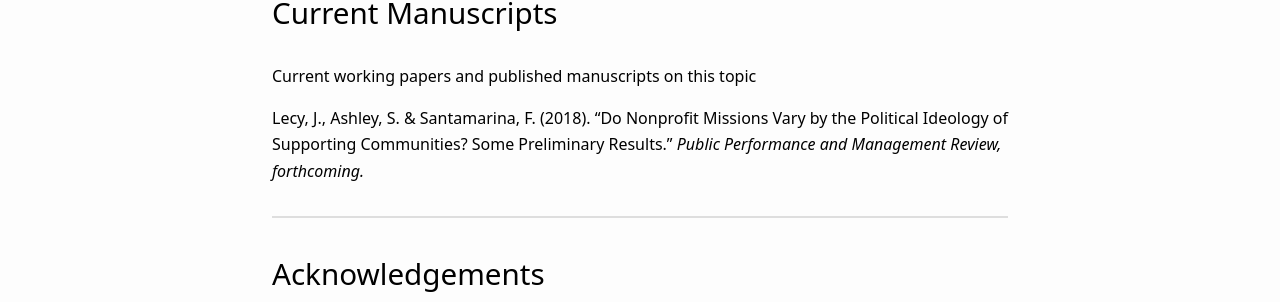
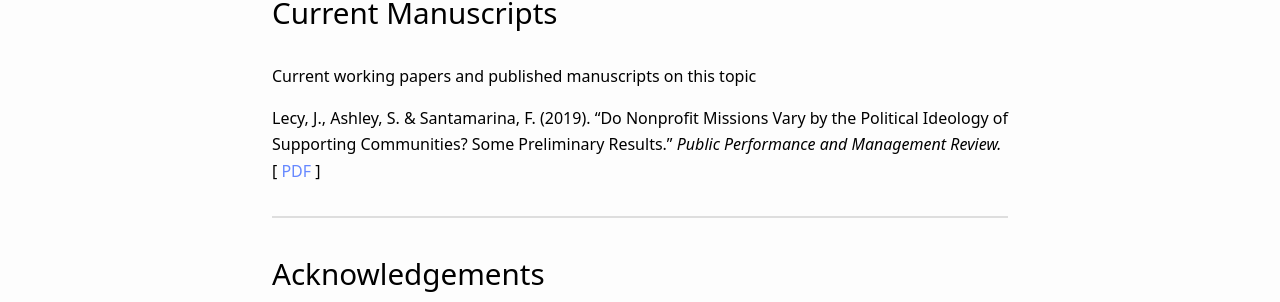
Before and after one commit to Nonprofit-Open-Data-Collective/machine_learning_mission_codes, a Jekyll site: the page built from docs/about.md, in a window 1280 px wide. Shown: the part 1383-1685 px from the top of the page. Built offline with Jekyll 4.4.1, drawn with Linux system fonts in a browser that asks for light colours; our own code applies the rules of GitHub Pages for plain Markdown files.

Commit message:
Update about.md

```diff
--- a/docs/about.md
+++ b/docs/about.md
@@ -52,7 +52,7 @@ Nonprofit Studies and Collaborative Governance
 
 Current working papers and published manuscripts on this topic
 
-Lecy, J., Ashley, S. & Santamarina, F. (2018). “Do Nonprofit Missions Vary by the Political Ideology of Supporting Communities? Some Preliminary Results.” *Public Performance and Management Review, forthcoming.*
+Lecy, J., Ashley, S. & Santamarina, F. (2019). “Do Nonprofit Missions Vary by the Political Ideology of Supporting Communities? Some Preliminary Results.” *Public Performance and Management Review.*  [ [PDF](https://github.com/Nonprofit-Open-Data-Collective/machine_learning_mission_codes/raw/master/docs/papers/Lecy%20Ashley%20Santamarina%20-%20PPMR%202019.pdf) ]
 
 
 
```
